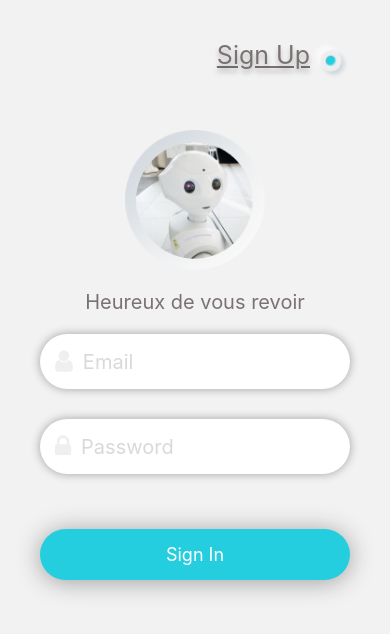
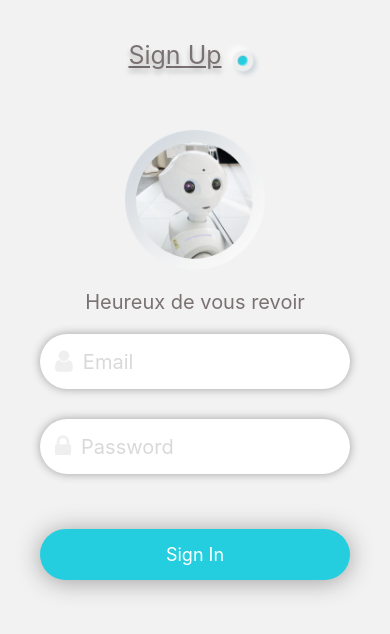
Before and after one commit to z-aboukheir/water-pilote-front, a React Native app: screen /SignIn in a window 390 px wide. Shown: the top 634 px of the page. Built offline with nearby package versions, Linux system fonts and the light colour scheme.

Commit message:
reponsive

```diff
--- a/components/AuthForm.js
+++ b/components/AuthForm.js
@@ -44,6 +44,11 @@
 const styles = StyleSheet.create({
   container: {
     padding: 40,
+
+    // maxWidth : 750,
+    width : '100%',
+    justifyContent : 'center',
+    alignItems : 'center'
   },
   containerTextAuth: {
     justifyContent: "flex-end",
@@ -71,6 +76,8 @@
   containerForm: {
     gap: 30,
     alignItems: "stretch",
+    width: '100%',
+    maxWidth : 600
   },
 
   imageRobot: {
--- a/components/InputForm.js
+++ b/components/InputForm.js
@@ -45,7 +45,7 @@
         elevation: 5,
         padding: 15,
         flexDirection: 'row',
-        alignItems: 'center'
+        alignItems: 'center' ,
     },
     icon: {
         marginRight: 10,
@@ -55,6 +55,7 @@
     textInput: {
         fontSize: 20,
         flex: 1,
+        overflow : 'hidden'
     },
 
 
```
